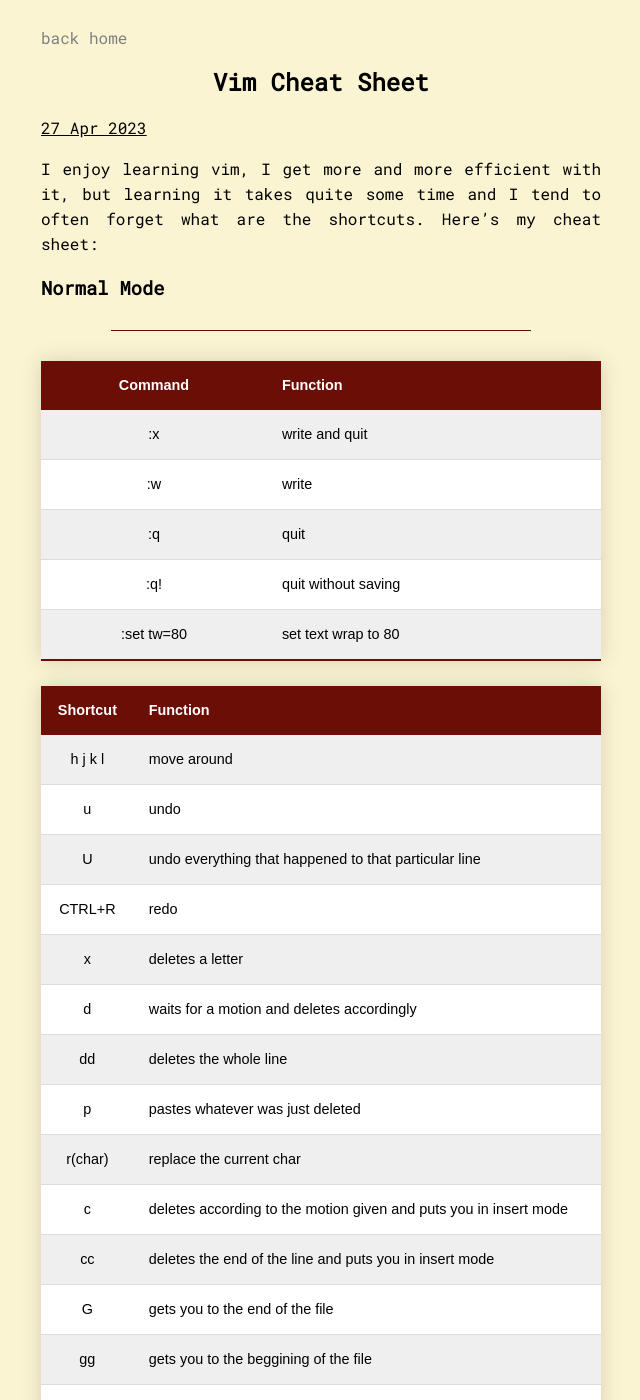
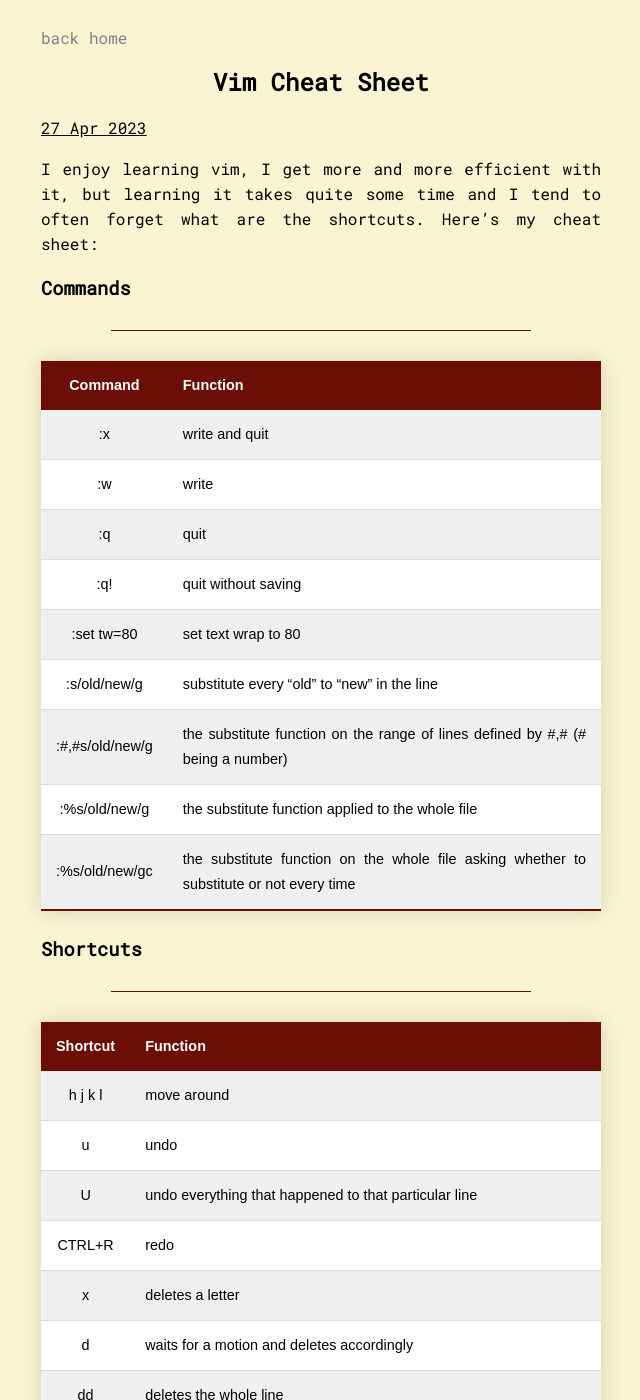
Before and after one commit to matthieuporte/matthieuporte.github.io, a Jekyll site: the page built from docs/_posts/2023-04-27-Vim-cheat-sheet.md, in a window 1280 px wide and 1400 px high. Shown: the whole window, without its empty margins (319-959 px from the left). Built offline with Jekyll 4.4.1, drawn with Linux system fonts in a browser that asks for light colours; some of the changed text lies outside the part shown.

Commit message:
documented the substitute function

```diff
--- a/docs/_posts/2023-04-27-Vim-cheat-sheet.md
+++ b/docs/_posts/2023-04-27-Vim-cheat-sheet.md
@@ -5,7 +5,7 @@
 
 I enjoy learning vim, I get more and more efficient with it, but learning it takes quite some time and I tend to often forget what are the shortcuts. Here's my cheat sheet:
 
-### Normal Mode
+### Commands
 
 ---
 
@@ -16,6 +16,14 @@
 |   :q    | quit                |
 |   :q!   | quit without saving |
 |  :set tw=80   | set text wrap to 80 |
+|:s/old/new/g| substitute every "old" to "new" in the line|
+|:#,#s/old/new/g| the substitute function on the range of lines defined by #,# (# being a number) |
+|:%s/old/new/g|the substitute function applied to the whole file |
+|:%s/old/new/gc|the substitute function on the whole file asking whether to substitute or not every time|
+
+### Shortcuts
+
+---
 
 | Shortcut | Function                                                          |
 |:--------:|-------------------------------------------------------------------|
@@ -33,7 +41,8 @@
 |    G     | gets you to the end of the file                                   |
 |    gg    | gets you to the beggining of the file                             |
 |   (x)G   | gets you to the line number "x"                                   |
-|          |                                                                   |
+|    /(word)   | searches for (word) in the text. **n** to navigate between the occurences and **N**to go backwards |
+|%|gets to the matching (,[ or {|
 
 ### Motions
 Motions are a parameter of the functions. It lets you decide what you want to do exactly. For example if you want to delete something, you will use d then the motion you want. You can use a number before a motion to cover a greater distance.
```
